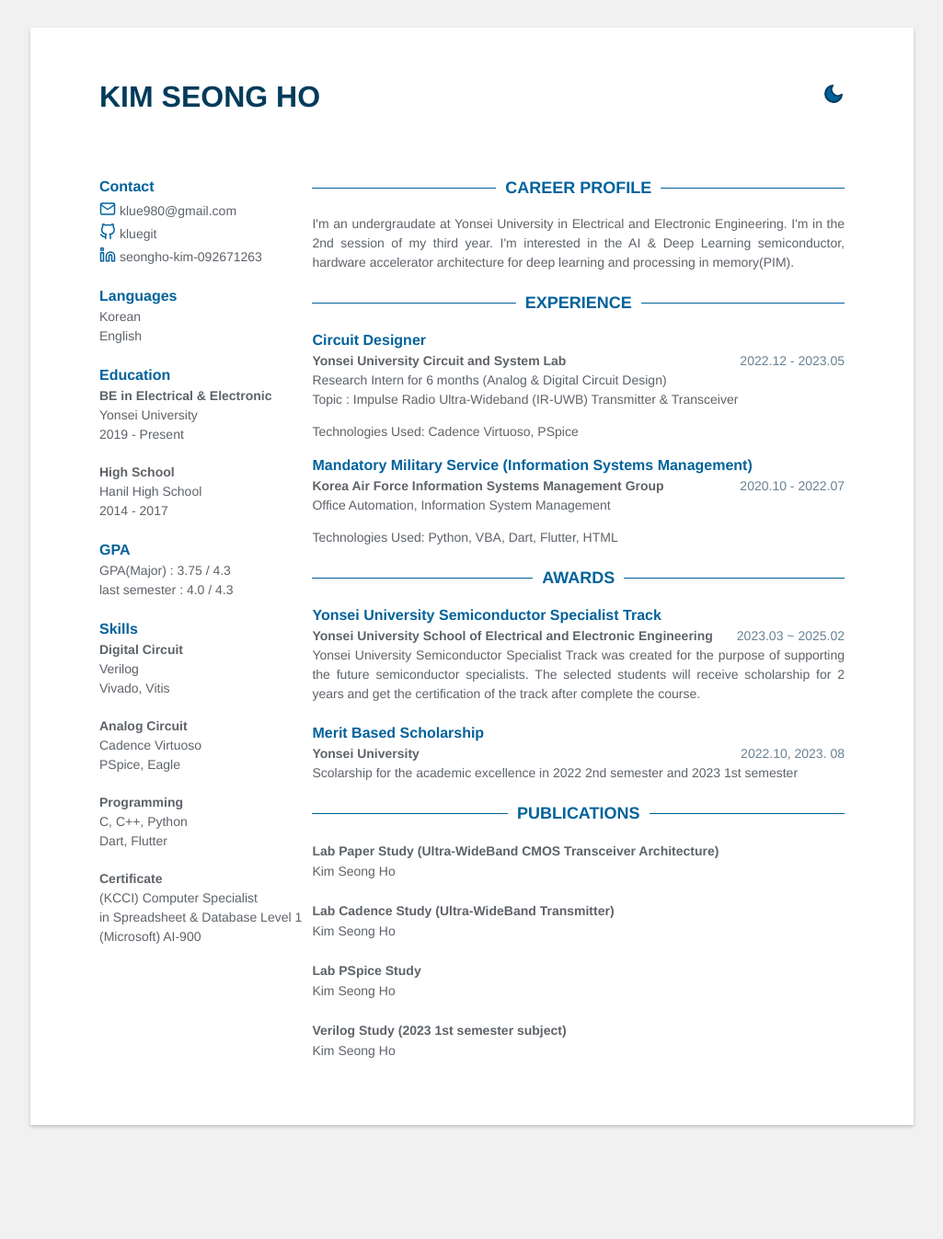
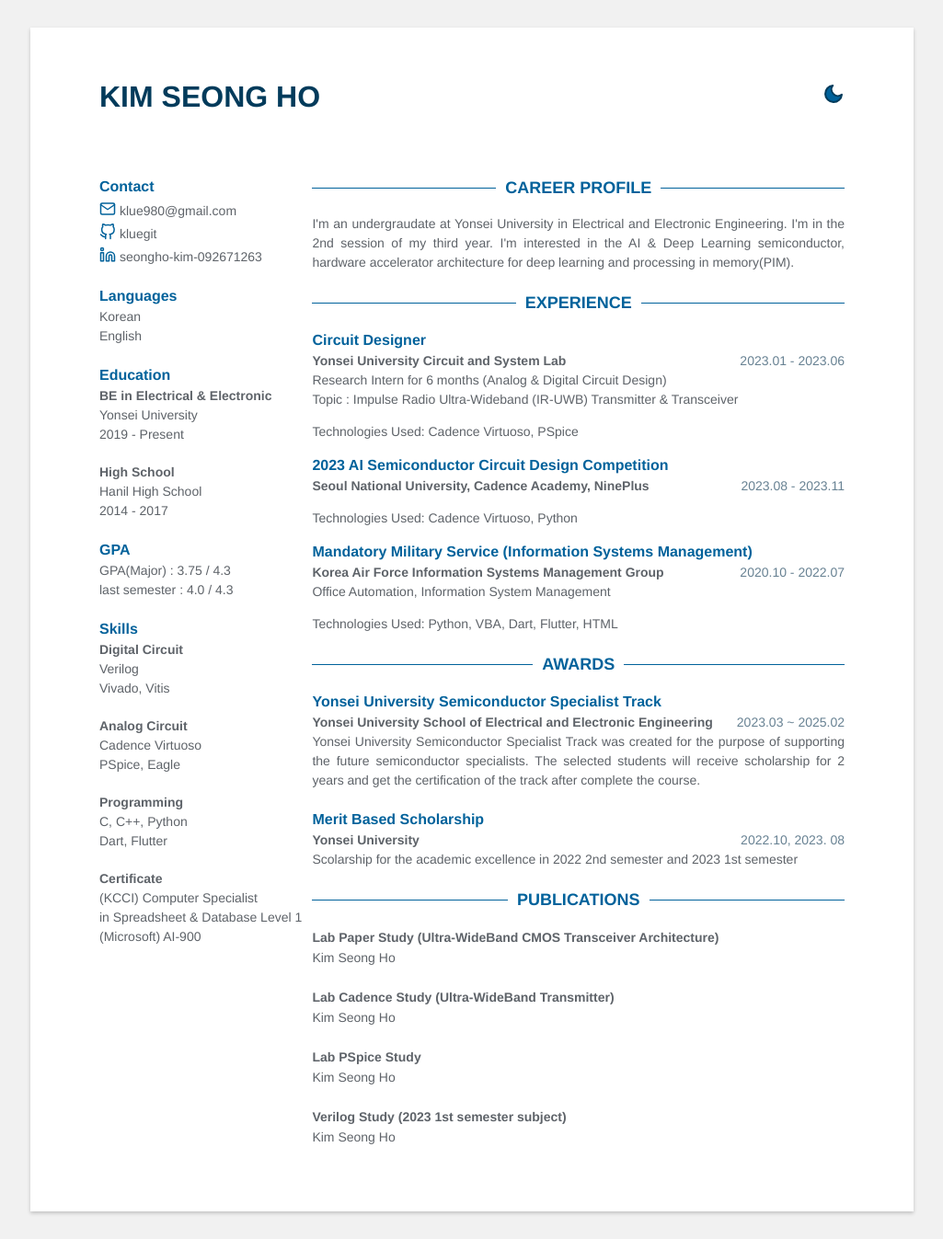
Before and after one commit to klue980/klue980.github.io, a Jekyll site: the page built from index.html, in a window 1280 px wide. Shown: the whole page at 92% size, without its empty margins (127-1152 px from the left). Built offline with Jekyll 4.4.1, drawn with Linux system fonts in a browser that asks for light colours; before the commit the page ends 1253 px from its top, so only the background shows below that.

Commit message:
add competition

```diff
--- a/_data/data.yml
+++ b/_data/data.yml
@@ -57,12 +57,19 @@ profile: |
 # Experience
 experience:
   - role: Circuit Designer
-    time: 2022.12 - 2023.05
+    time: 2023.01 - 2023.06
     company: Yonsei University Circuit and System Lab
     details:
       - Research Intern for 6 months (Analog & Digital Circuit Design)
       - "Topic : Impulse Radio Ultra-Wideband (IR-UWB) Transmitter & Transceiver"
     technologies_used: Cadence Virtuoso, PSpice
+
+  - role: 2023 AI Semiconductor Circuit Design Competition
+    time: 2023.08 - 2023.11
+    company: Seoul National University, Cadence Academy, NinePlus
+    details:
+      -
+    technologies_used: Cadence Virtuoso, Python
 
   - role: Mandatory Military Service (Information Systems Management)
     time: 2020.10 - 2022.07
```
